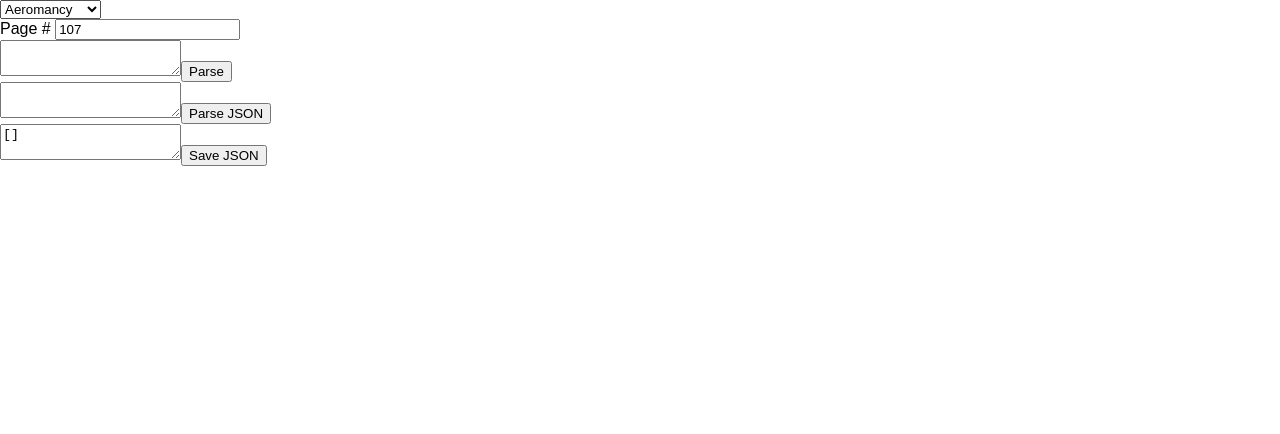
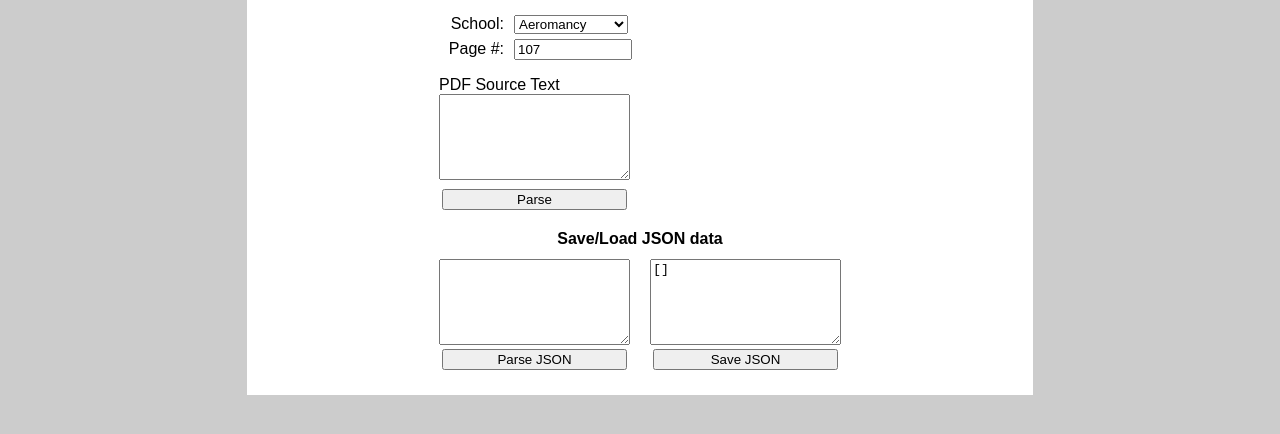
Before and after one commit to AlwaysMoreHats/triten-spell-cards, a React (Create React App) app: page / in a window 1280 px wide. Shown: the top 434 px of the page. Built offline with nearby package versions, Linux system fonts and the light colour scheme.

Commit message:
THE STYLING COMMIT
THe app now looks at least somewhat similar to an actual app. Still really bare-bones but it does enough of what I need it to that I can share it

```diff
--- a/src/components/ControlPanel.jsx
+++ b/src/components/ControlPanel.jsx
@@ -2,6 +2,8 @@ import React from 'react'
 import PropTypes from 'prop-types'
 import SpellParser from './ControlPanel/SpellParser'
 import JsonIo from './ControlPanel/JsonIo'
+
+import './ControlPanel/ControlPanel.css'
 
 export default function ControlPanel({
   spellData, onChange
--- /dev/null
+++ b/src/components/ControlPanel/ControlPanel.css
@@ -0,0 +1,60 @@
+.controls {
+  padding: 15px;
+  width: 402px;
+  margin: 0 auto;
+}
+
+.controls div {
+  margin-bottom: 5px;
+}
+
+p.title {
+  margin-bottom: 0;
+}
+
+.label {
+  display: inline-block;
+  width: 65px;
+  margin-right: 10px;
+  text-align: right;
+}
+
+.input {
+  width: 110px;
+}
+
+/* selects have some weird sizing issue on chrome/windows */
+select.input {
+  width: 114px;
+}
+
+.large-input {
+  width: 185px;
+  height: 80px;
+}
+
+button.submit {
+  width: 185px;
+  margin-left: 3px;
+}
+
+.json {
+  margin-top: 20px;
+  width: 402px;
+}
+
+.json-input {
+  font-size: 16px;
+  width: 191px;
+  display: inline-block;
+}
+
+.json-input + .json-input {
+  margin-left: 20px;
+}
+
+h1.section-heading {
+  font-size: 16px;
+  width: 100%;
+  text-align: center;
+}
--- a/src/components/ControlPanel/JsonIo.jsx
+++ b/src/components/ControlPanel/JsonIo.jsx
@@ -10,6 +10,7 @@ export default function JsonIo({ data, onSubmit }) {
   }
   return (
     <div className='json'>
+      <h1 className='section-heading'>Save/Load JSON data</h1>
       <TextBoxSubmit className='json-input' buttonText='Parse JSON' onSubmit={parseAndSubmit} />
       <TextBoxSubmit className='json-input' buttonText='Save JSON' onSubmit={saveSpellData} data={data} readOnly={true} />
     </div>
--- a/src/components/ControlPanel/SpellParser.jsx
+++ b/src/components/ControlPanel/SpellParser.jsx
@@ -62,14 +62,23 @@ export default class SpellParser extends Component {
 
     return (
       <div className='parser'>
-        <select className='school-select' name='school' value={school} onChange={update('school')}>
-          {options}
-        </select>
-        <div>
-          Page # <input className='page' type='number' name='page' value={page} onChange={update('page')}/>
+        <div className='school-select'>
+          <span className='label'>School: </span>
+          <select className='input' name='school' value={school} onChange={update('school')}>
+            {options}
+          </select>
         </div>
-        <textarea className='pdf-source' name='source' onChange={update('source')} />
-        <button onClick={() => this.parse()}>Parse</button>
+        <div className='page'>
+          <span className='label'>Page #: </span>
+          <input className='input' type='number' name='page' value={page} onChange={update('page')}/>
+        </div>
+        <div className='pdf-source'>
+          <p className='title'>PDF Source Text</p>
+          <textarea className='large-input' name='source' onChange={update('source')} />
+        </div>
+        <div className='submit'>
+          <button className='submit' onClick={() => this.parse()}>Parse</button>
+        </div>
       </div>
     )
   }
--- a/src/components/ControlPanel/TextBoxSubmit.jsx
+++ b/src/components/ControlPanel/TextBoxSubmit.jsx
@@ -14,8 +14,8 @@ export default function TextBoxSubmit({buttonText, className, data, onSubmit, re
   }
   return (
     <div className={className}>
-      <textarea {...textAreaData} ref={textInput} />
-      <button onClick={() => onSubmit(textInput.current.value)}>{buttonText}</button>
+      <textarea className='large-input' {...textAreaData} ref={textInput} />
+      <button className='submit' onClick={() => onSubmit(textInput.current.value)}>{buttonText}</button>
     </div>
   )
 }
--- a/src/index.css
+++ b/src/index.css
@@ -2,4 +2,16 @@ body {
   margin: 0;
   padding: 0;
   font-family: sans-serif;
+  background-color: #CCC;
 }
+
+#root {
+  margin: 0 auto;
+  padding: 0 30px;
+  width: 726px;
+  background-color: white;
+}
+
+@media print {
+  #root { padding: 0; }
+}
```
